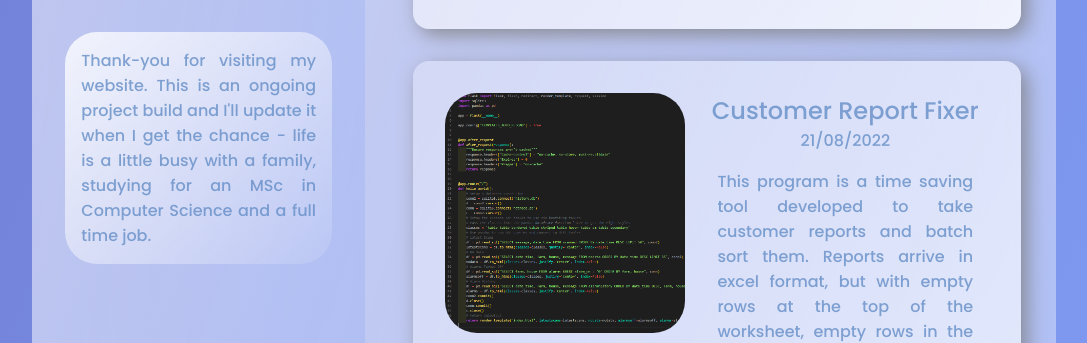
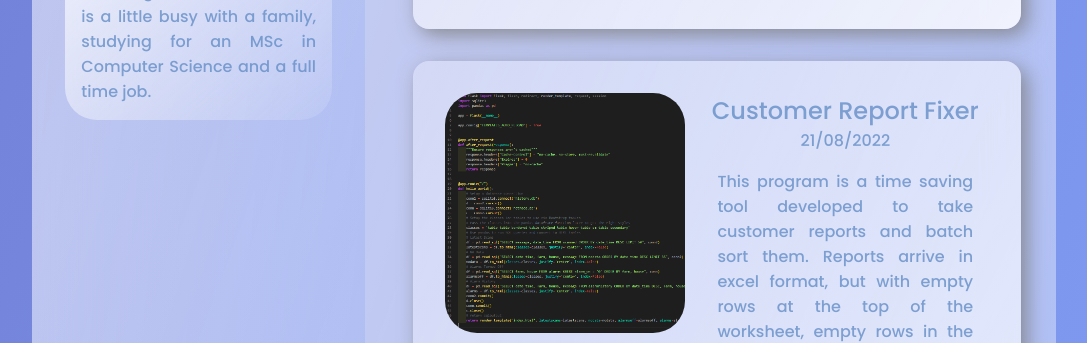
Before and after one commit to jon-s-london/jon-s-london.github.io, a plain HTML site: page index.html in a window 1280 px wide. Shown: the part 1346-1689 px from the top of the page, without its empty margins (96-1183 px from the left). Drawn offline with Linux system fonts and the light colour scheme.

Commit message:
Moved the thank-you box up slightly

```diff
--- a/style.css
+++ b/style.css
@@ -104,7 +104,7 @@ main{
 
 .box{
     background: linear-gradient(to right bottom, rgba(255,255,255,0.8), rgba(255,255,255,0.1));
-    margin-top: 10rem;
+    margin-top: 1rem;
     margin-bottom: 1rem;
     border-radius: 2rem;
     padding: 1rem;
```
